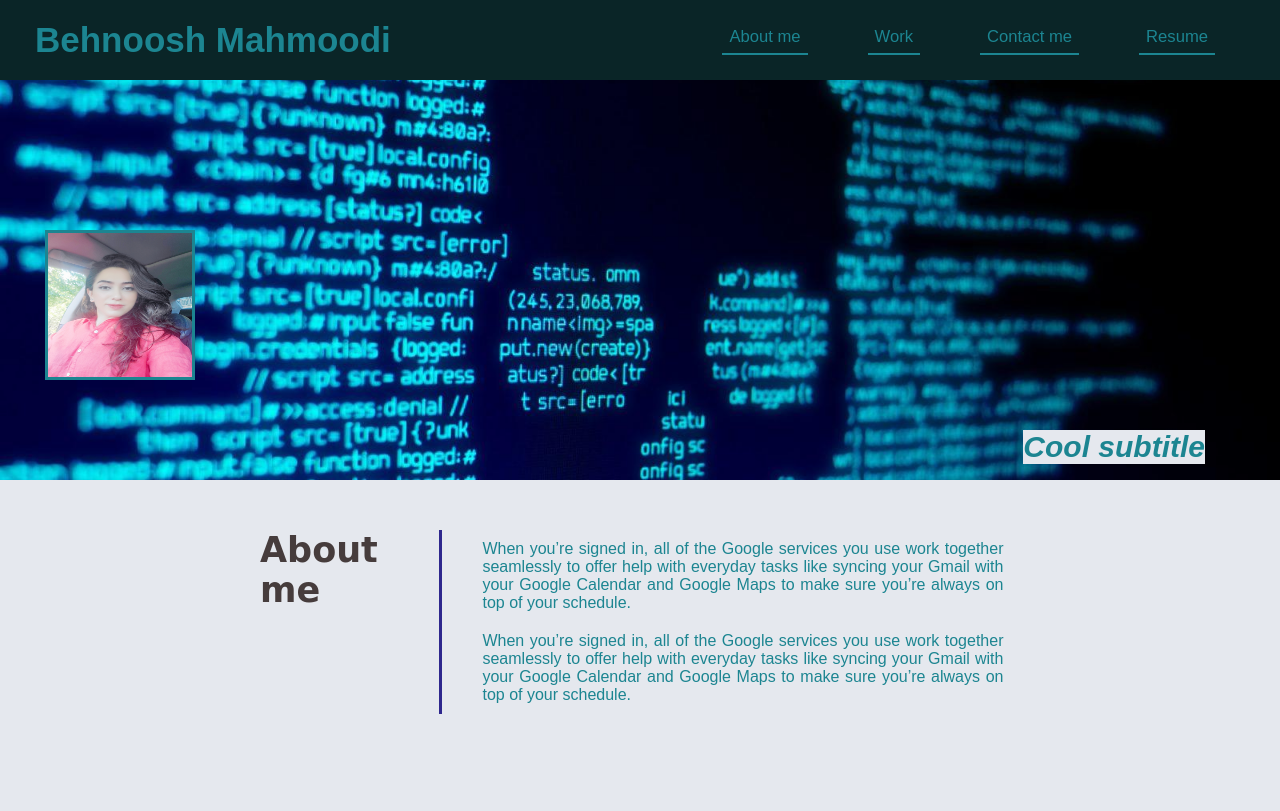
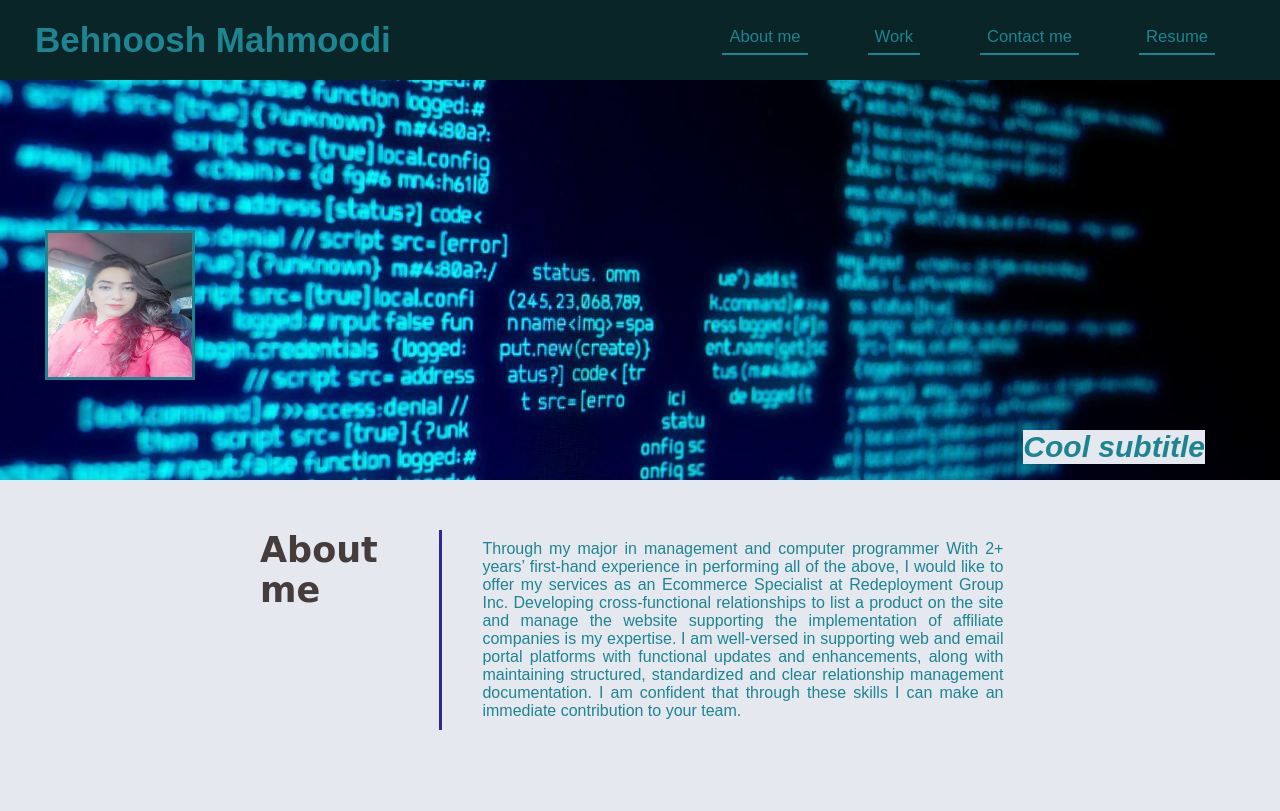
Before and after one commit to Behnoosh93/Professional-Portfolio, a plain HTML site: page index.html in a window 1280 px wide. Shown: the top 811 px of the page. Drawn offline with Linux system fonts and the light colour scheme.

Commit message:
last update

```diff
--- a/index.html
+++ b/index.html
@@ -50,13 +50,12 @@
                 </div>
                 <div class="vl-border1">
                     <p style="padding: 10px;text-align: justify;">
-                        When you’re signed in, all of the Google services you use work together seamlessly to offer help with everyday tasks like syncing your Gmail with your Google Calendar and Google Maps to make sure you’re always on top of your schedule.
+                        Through my major in management and computer programmer With 2+ years’ first-hand experience in performing all of the above, I would like to offer my services as an Ecommerce Specialist at Redeployment Group Inc. Developing cross-functional relationships to list a product on the site and manage the website supporting the implementation of affiliate companies is my expertise. I am well-versed in supporting web and email portal platforms
+                        with functional updates and enhancements, along with maintaining structured, standardized and clear relationship management documentation. I am confident that through these skills I can make an immediate contribution to your team.
+
 
                     </p>
-                    <p style="padding: 10px;text-align: justify;">
-                        When you’re signed in, all of the Google services you use work together seamlessly to offer help with everyday tasks like syncing your Gmail with your Google Calendar and Google Maps to make sure you’re always on top of your schedule.
 
-                    </p>
                 </div>
             </section>
             <section id="work">
@@ -128,6 +127,7 @@
                     </div>
                 </div>
             </section>
+            <!-- input section for more input -->
             <section id="eform" >
                     <div  class="divTitle">
                             <h2 class="section-title">Send Message</h2>
```
